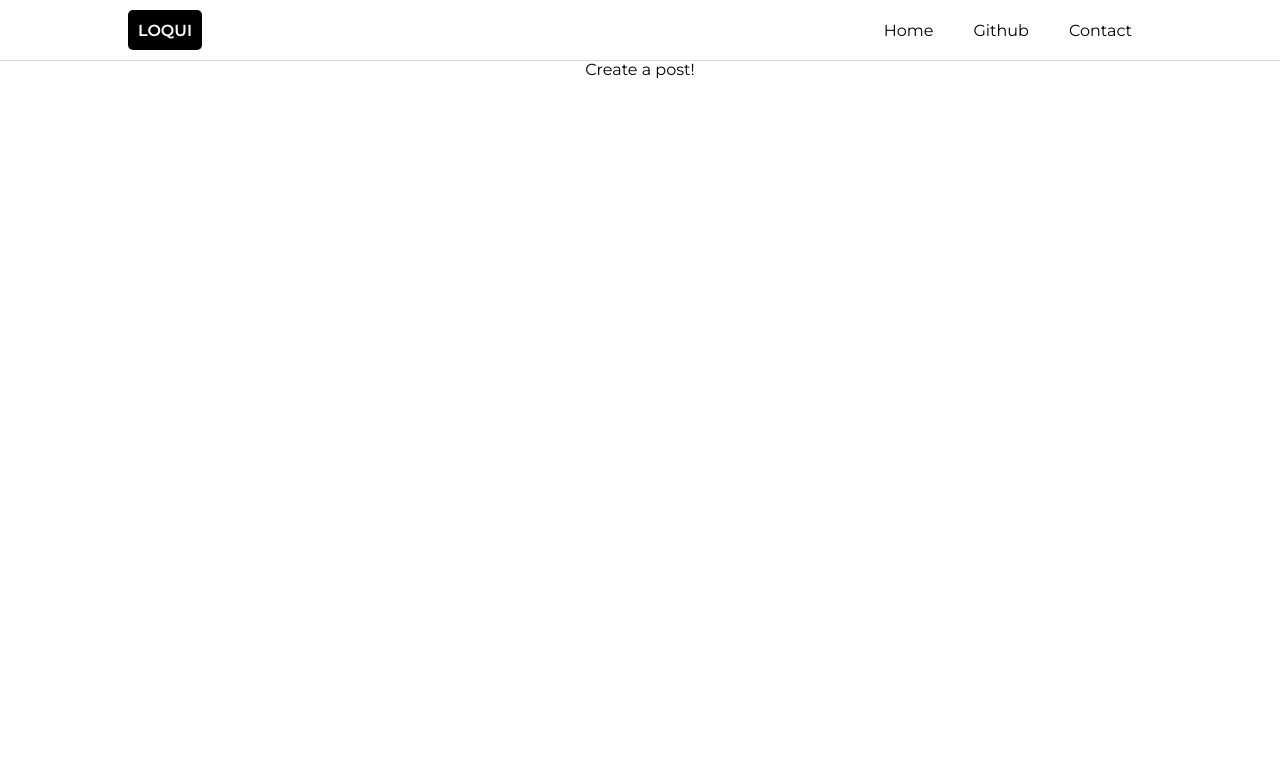
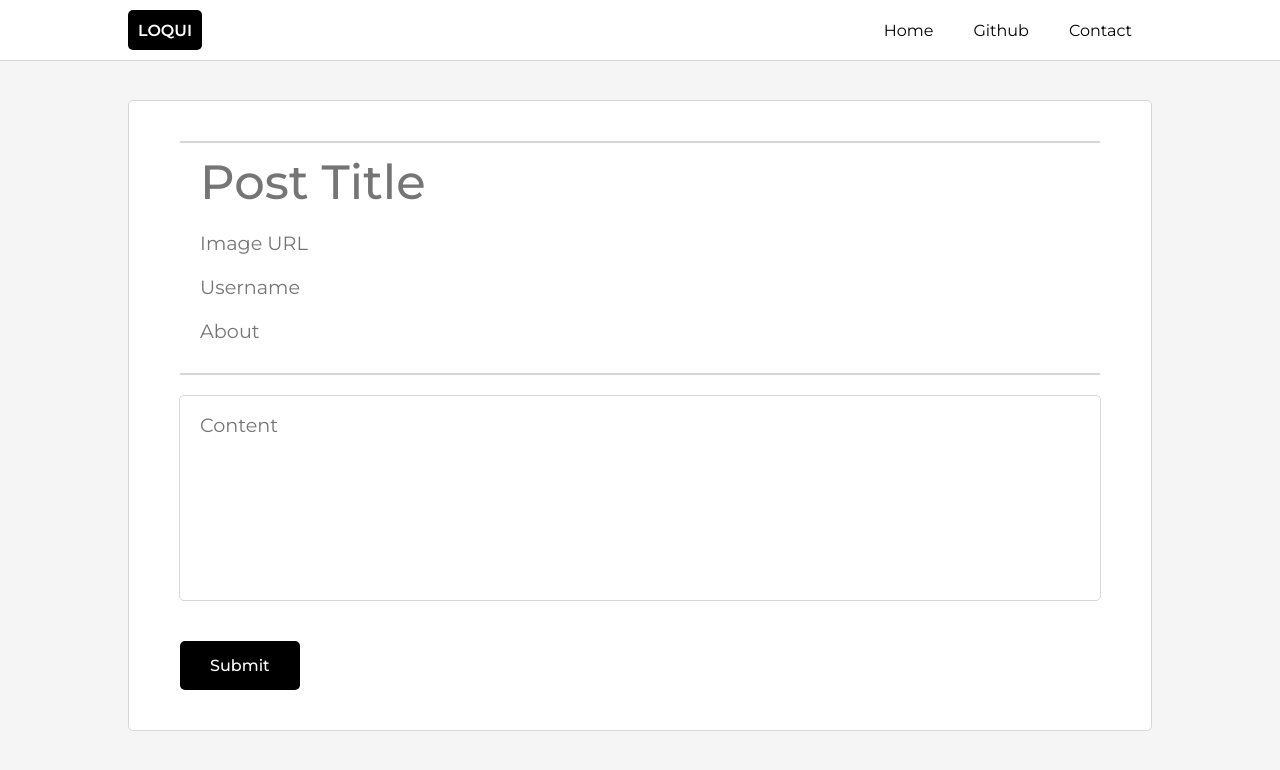
Before and after one commit to thenu-k/loqui, a Next.js app: page /createpost in a window 1280 px wide. Shown: the top 770 px of the page. Built offline with nearby package versions, Linux system fonts and the light colour scheme.

Commit message:
created createpost page + logic + error handling

```diff
--- /dev/null
+++ b/Components/Pages/CreatePost/CreatePost.js
@@ -0,0 +1,107 @@
+import { useRef, useState } from 'react';
+import * as S from './CreatePost.styled'
+import {collection, addDoc} from 'firebase/firestore'
+import {db} from '../../../firebase/firebase'
+
+const CreatePost = () => {
+    const errorElement = useRef()
+    const [titleValue, setTitleValue] = useState(null)
+    const [imageURLValue, setImageURLValue] = useState(null)
+    const [usernameValue, setUsernameValue] = useState(null)
+    const [contentValue, setContentValue] = useState(null)
+    const [aboutValue, setAboutValue] = useState(null)
+    const handleFormSubmit = (e) => {
+        e.preventDefault()
+        const values = [titleValue, imageURLValue, usernameValue, contentValue, aboutValue]
+        console.log(values)
+        const nullTest = values.includes(null) || values.includes('')
+        //First checking whether null
+        if(nullTest===true){
+            console.log('Null')
+            if(errorElement.current.classList.contains('displayOff')===true){
+                errorElement.current.classList.remove('displayOff')
+            }
+            return
+        }
+        //Then checking rest (or null errors will occur here)
+        const aboutTest = values[4].length>=5
+        const usernameTest = values[0].length>=5
+        const titleTest = values[0].length>=5
+        const contentTest = values[3].length>=5
+        if(aboutTest===true){
+            console.log('About')
+            if(errorElement.current.classList.contains('displayOff')===true){
+                errorElement.current.classList.remove('displayOff')
+            }
+            return
+        }
+        if(usernameTest===true){
+            console.log('Username')
+            if(errorElement.current.classList.contains('displayOff')===true){
+                errorElement.current.classList.remove('displayOff')
+            }
+            return
+        }
+        if(titleTest===true){
+            console.log('Title')
+            if(errorElement.current.classList.contains('displayOff')===true){
+                errorElement.current.classList.remove('displayOff')
+            }
+            return
+        }
+        if(contentTest===true){
+            console.log('Content')
+            if(errorElement.current.classList.contains('displayOff')===true){
+                errorElement.current.classList.remove('displayOff')
+            }
+            return
+        }
+        else{
+            if(errorElement.current.classList.contains('displayOff')===false){
+                errorElement.current.classList.add('displayOff')
+            }
+            sendData(values)
+        }
+    }
+    //Data Transfer
+    const sendData = async(values) => {
+        const transferPackage = {
+            title: values[0], imageURL: values[1], userName: values[2], text: values[3], about: values[4]
+        }
+        const dbRef = collection(db, "postData");
+        await addDoc(dbRef, transferPackage)
+    }
+    return (
+        <S.CreatePostContainer className='center'>
+            <div className="createPost inner">
+                <form onSubmit={handleFormSubmit}>
+                    <div className="titleSection inpElement">
+                        {/* <label htmlFor="titleInput">Title</label> */}
+                        <input type="text" id='titleInput' placeholder='Post Title' onChange={(e)=> {setTitleValue(e.target.value)}}/>
+                    </div>
+                    <div className="imageSection inpElement com1">
+                        {/* <label htmlFor="imageInput">Title</label> */}
+                        <input type="text" id='imageInput' placeholder='Image URL' onChange={(e)=> {setImageURLValue(e.target.value)}}/>
+                    </div>
+                    <div className="usernameSection inpElement com1">
+                        {/* <label htmlFor="usernameInput">Title</label> */}
+                        <input type="text" id='usernameInput' placeholder='Username' onChange={(e)=> {setUsernameValue(e.target.value)}}/>
+                    </div>
+                    <div className="aboutSection inpElement com1">
+                        {/* <label htmlFor="usernameInput">Title</label> */}
+                        <input type="text" id='aboutInput' placeholder='About' onChange={(e)=> {setAboutValue(e.target.value)}}/>
+                    </div>
+                    <div className="textSection">
+                        <textarea name="" id="" placeholder='Content' onChange={(e)=> {setContentValue(e.target.value)}}></textarea>
+                    </div>
+                    <div className="formControls">
+                        <p className='errorMessage displayOff incomplete' ref={errorElement}>ERROR</p>
+                        <button type='submit'>Submit</button>
+                    </div>
+                </form>
+            </div>
+        </S.CreatePostContainer>
+    );
+}
+
+export default CreatePost;
--- /dev/null
+++ b/Components/Pages/CreatePost/CreatePost.styled.js
@@ -0,0 +1,92 @@
+import styled from "styled-components";
+
+export const CreatePostContainer = styled.section`
+    width: 100%; min-height: calc( 100vh - 60px);
+    background-color: #F5F5F5;
+    flex-direction: column;
+    justify-content: flex-start;
+    & .createPost.inner{
+        width: 80%;
+        max-width: 1500px;
+        margin: 40px 0;
+        display: flex; justify-content: center;
+        & form{
+            width: 100%;
+            display: flex; flex-direction: column; align-items: center;
+            background-color: white;
+            border-radius: 5px;
+            border: 1px solid #d7d7d7;
+            padding: 40px 0;
+            & input:focus{
+                outline: 0;
+            }
+            & .inpElement{
+                width: 90%;
+                & input{
+                    width: 100%;
+                    padding: 10px 20px;
+                    box-sizing: border-box;
+                }
+                &.titleSection input{
+                    border-top: 2px solid  #d7d7d7;
+                    font-size: 3em; font-weight: 500;
+                }
+                &.com1 input{
+                    font-size: 1.2em;
+                }
+                &.aboutSection{
+                    padding-bottom: 20px;
+                    border-bottom: 2px solid #d7d7d7;
+                }
+            }
+            & .textSection{
+                width: 90%;
+                margin-top:20px;
+                border: 1px solid  #d7d7d7;
+                border-radius: 5px;
+                margin-bottom: 40px;
+                & textarea{
+                    min-height: 200px;
+                    box-sizing: border-box;
+                    padding: 10px 20px;
+                    border-radius: 5px;
+                    width: 100%;
+                    line-height: 2;
+                    font-size: 1.2em;
+                    resize: none;
+                    &:focus{
+                        outline: 0;
+                    }
+                }
+            }
+            & .formControls{
+                width: 90%;
+                & button{
+                    padding: 15px 30px;
+                    background-color: black; color: white;
+                    border-radius: 5px;
+                    font-weight: 500;
+                    font-size: 1em;
+                    &:hover{
+                        opacity: 0.9;
+                        cursor: pointer;
+                    }
+                }
+                & .errorMessage{
+                    width: fit-content;
+                    background-color: red;
+                    font-weight: 500;
+                    padding: 10px 20px;
+                    border-radius: 5px;
+                    color: white;
+                    margin: 20px 0;
+                    margin-top: 0;
+                    font-size: .8em;
+                    &.displayOff{
+                        display: none;
+                    }
+                }
+            }
+        }
+    }
+`
--- a/pages/createpost.js
+++ b/pages/createpost.js
@@ -3,6 +3,7 @@ import PageFormat from '../Components/Common/PageFormat/PageFormat'
 import HomePage from '../Components/Pages/Home/HomePage'
 import {collection, getDocs} from 'firebase/firestore'
 import {db} from '../firebase/firebase'
+import CreatePost from '../Components/Pages/CreatePost/CreatePost'
 
 export default function Home() {
   return (
@@ -14,7 +15,7 @@ export default function Home() {
         <link rel="icon" href="/favicon.ico" />
       </Head>
       <PageFormat>
-        Create a post!
+        <CreatePost/>
       </PageFormat>
     </>
   )
```
